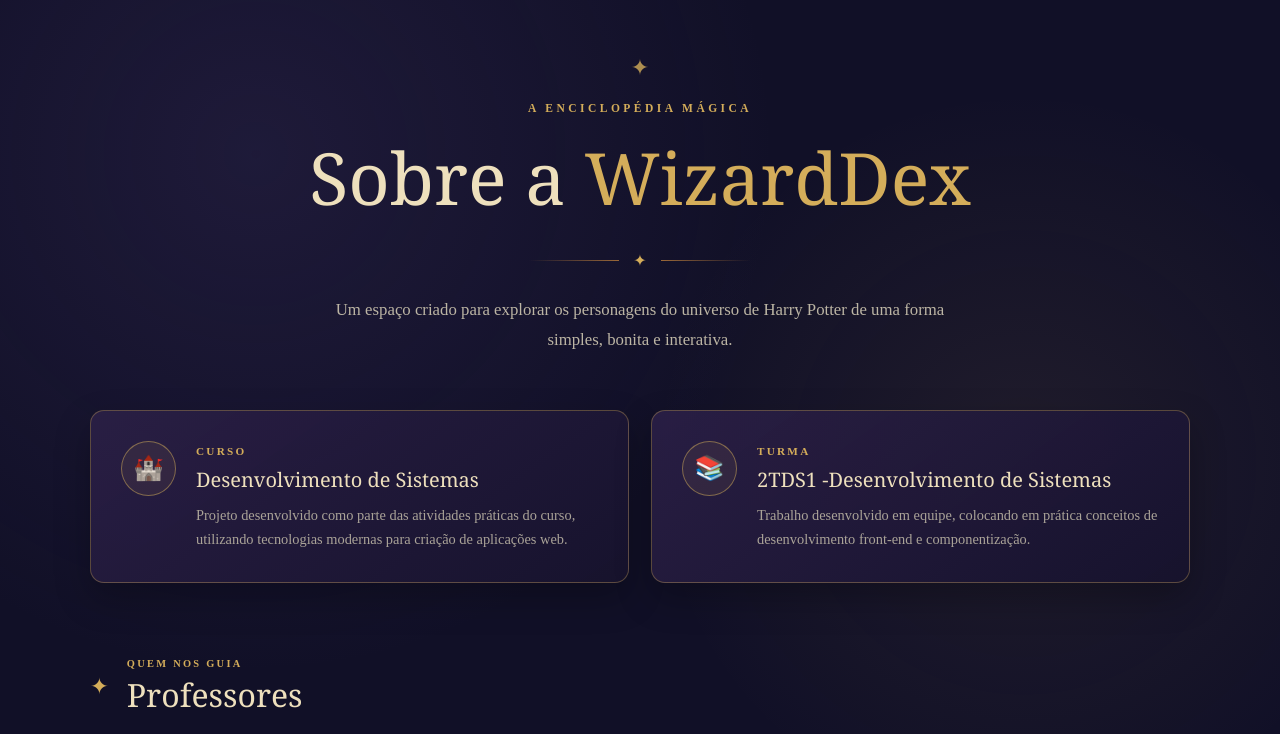
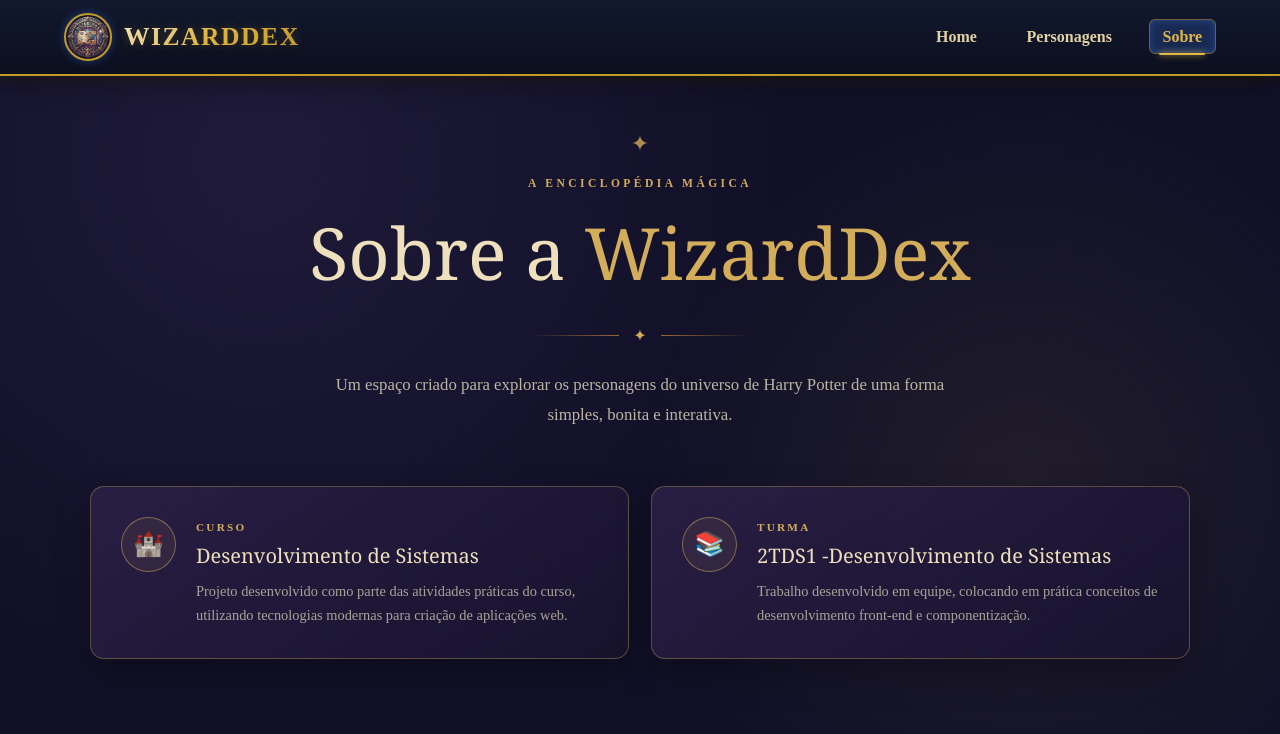
Before and after one commit to biancaluisat/WizardDex, a Next.js app: page /sobre in a window 1280 px wide. Shown: the top 734 px of the page. Built offline with nearby package versions, Linux system fonts and the light colour scheme.

Commit message:
arruma conflitos

```diff
--- a/src/app/sobre/page.jsx
+++ b/src/app/sobre/page.jsx
@@ -1,8 +1,10 @@
 import styles from './sobre.module.css';
+import Header from '@/components/Header/Header';
 
 export default function Sobre() {
     return (
         <main className={styles.page}>
+            <Header />
 
             <section className={styles.hero}>
                 <div className={styles.heroDecoration}>✦</div>
```
